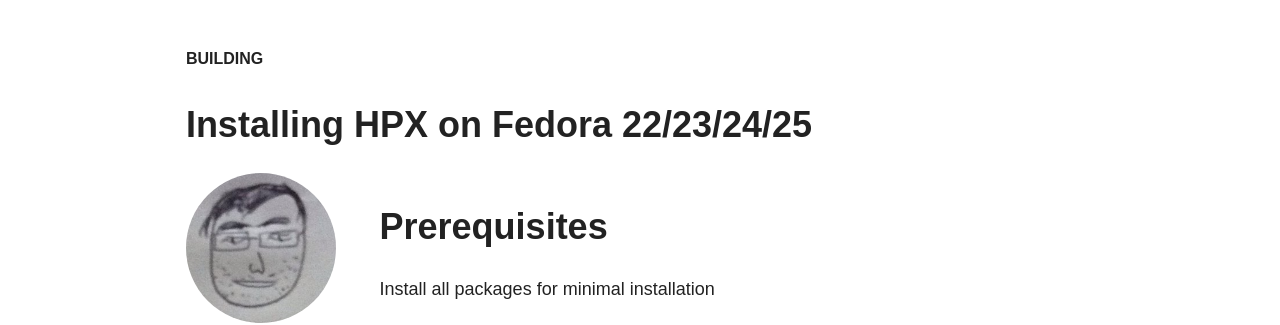
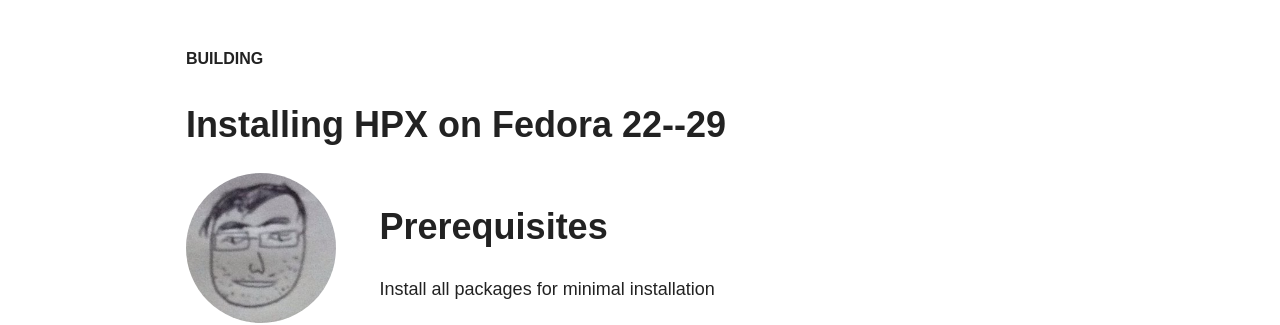
Before and after one commit to diehlpk/diehlpk.github.io, a Jekyll site: the page built from _posts/blog/2015-08-04-hpx-fedora.md, in a window 1280 px wide. Shown: the part 404-729 px from the top of the page. Built offline with Jekyll 4.4.1, drawn with Linux system fonts in a browser that asks for light colours; nearby versions of some CDN libraries; some web fonts are replaced.

Commit message:
Update blog

```diff
--- a/_posts/blog/2015-08-04-hpx-fedora.md
+++ b/_posts/blog/2015-08-04-hpx-fedora.md
@@ -1,6 +1,6 @@
 ---
 layout: post
-title: Installing HPX on Fedora 22/23/24/25
+title: Installing HPX on Fedora 22--29
 categories: blog
 tags: [Building]
 author: diehlpk
```
